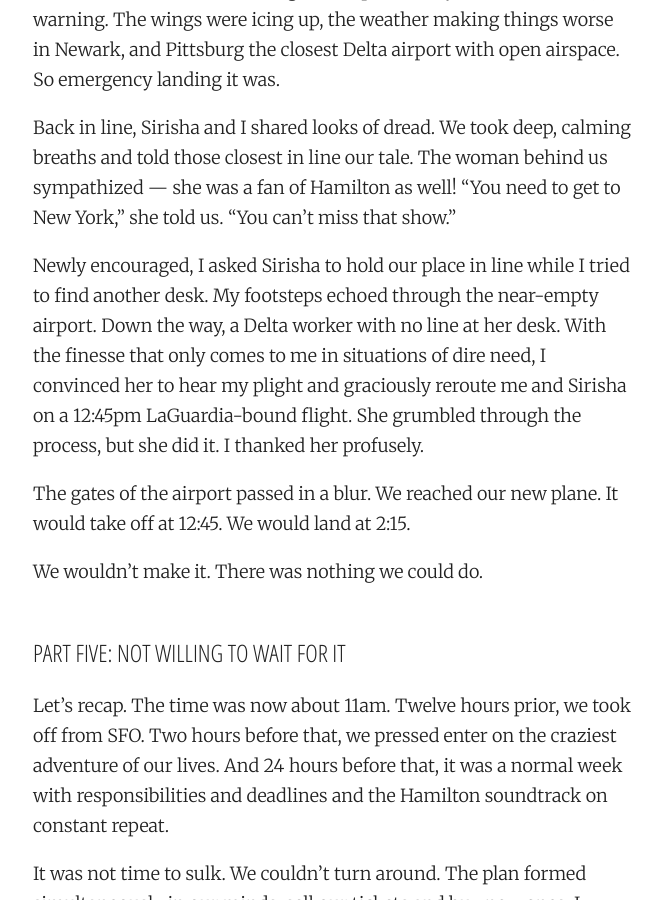
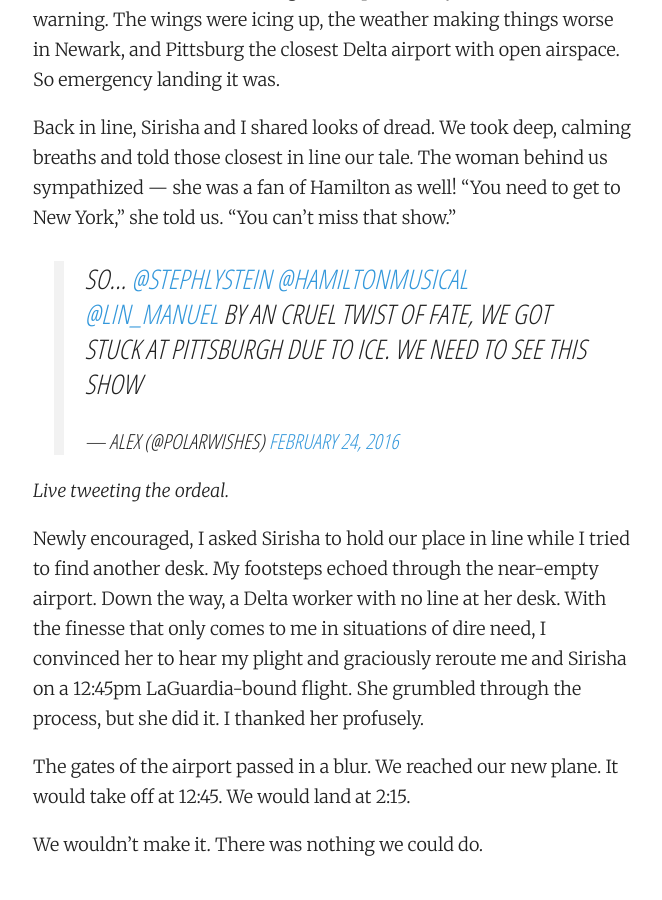
Before and after one commit to alexsg/alexsg, a Jekyll site: the page built from _posts/2016-03-15-how-the-world-turned-upside-down.md, in a window 1280 px wide and 900 px high, scrolled down 6228 px. Shown: the whole window, without its empty margins (307-969 px from the left). Built offline with Jekyll 4.4.1, drawn with Linux system fonts in a browser that asks for light colours; nearby versions of some CDN libraries; comment, search, counter and statistics services are not loaded.

Commit message:
added tweet to post

```diff
--- a/_posts/2016-03-15-how-the-world-turned-upside-down.md
+++ b/_posts/2016-03-15-how-the-world-turned-upside-down.md
@@ -101,6 +101,10 @@ Not just. He told me that after de-icing, the plane got up in the air fine. But
 
 Back in line, Sirisha and I shared looks of dread. We took deep, calming breaths and told those closest in line our tale. The woman behind us sympathized — she was a fan of Hamilton as well! "You need to get to New York," she told us. "You can't miss that show."
 
+<blockquote class="twitter-tweet" data-lang="en"><p lang="en" dir="ltr">So... <a href="https://twitter.com/stephlystein">@stephlystein</a> <a href="https://twitter.com/HamiltonMusical">@HamiltonMusical</a> <a href="https://twitter.com/Lin_Manuel">@Lin_Manuel</a> by an cruel twist of fate, we got stuck at Pittsburgh due to ice. We NEED to see this show</p>&mdash; Alex (@polarwishes) <a href="https://twitter.com/polarwishes/status/702536775219150848">February 24, 2016</a></blockquote>
+<script async src="//platform.twitter.com/widgets.js" charset="utf-8"></script>
+*Live tweeting the ordeal.*
+
 Newly encouraged, I asked Sirisha to hold our place in line while I tried to find another desk. My footsteps echoed through the near-empty airport. Down the way, a Delta worker with no line at her desk. With the finesse that only comes to me in situations of dire need, I convinced her to hear my plight and graciously reroute me and Sirisha on a 12:45pm LaGuardia-bound flight. She grumbled through the process, but she did it. I thanked her profusely.
 
 The gates of the airport passed in a blur. We reached our new plane. It would take off at 12:45. We would land at 2:15.
```
